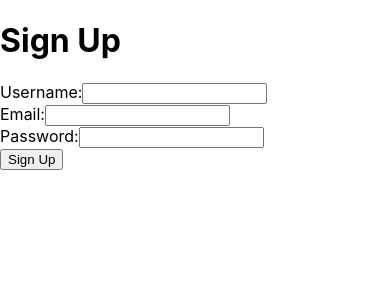
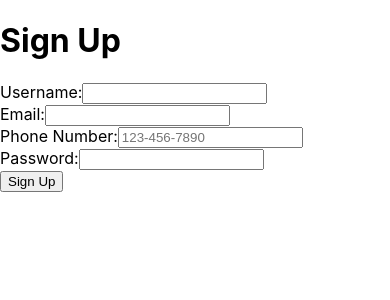
Before and after one commit to BardiaTiM/wrightIntel-TLDR-AI, a React (Create React App) app in the folder Webapp/frontend/: page /signup in a window 390 px wide. Shown: the top 300 px of the page. Built offline with nearby package versions, Linux system fonts and the light colour scheme.

Commit message:
Added phone number to sign up page as an additional piece of info

```diff
--- a/Webapp/frontend/src/components/Signup.js
+++ b/Webapp/frontend/src/components/Signup.js
@@ -5,6 +5,7 @@ import axiosInstance from '../services/axiosInstance';
 function Signup() {
   const [username, setUsername] = useState('');
   const [email, setEmail] = useState('');
+  const [phoneNumber, setPhoneNumber] = useState('');
   const [password, setPassword] = useState('');
   const [errorMessage, setErrorMessage] = useState('');
   const navigate = useNavigate();
@@ -12,7 +13,7 @@ function Signup() {
   const handleSubmit = async event => {
     event.preventDefault();
     try {
-      const response = await axiosInstance.post('/signup/submitUser', { username, email, password });
+      const response = await axiosInstance.post('/signup/submitUser', { username, email, phoneNumber, password });
       const newUserCreated = response.data.success;
       if (newUserCreated) {
         navigate('/members');
@@ -46,6 +47,16 @@ function Signup() {
           onChange={e => setEmail(e.target.value)}
         />
         <br />
+        <label htmlFor="phoneNumber">Phone Number:</label>
+        <input
+          type="text"
+          id="phoneNumber"
+          name="phoneNumber"
+          placeholder="123-456-7890"
+          value={phoneNumber}
+          onChange={e => setPhoneNumber(e.target.value)}
+        />
+        <br />
         <label htmlFor="password">Password:</label>
         <input
           type="password"
```
Also changed, not shown: 1 other file (tests, documents, lock files or other folders).
